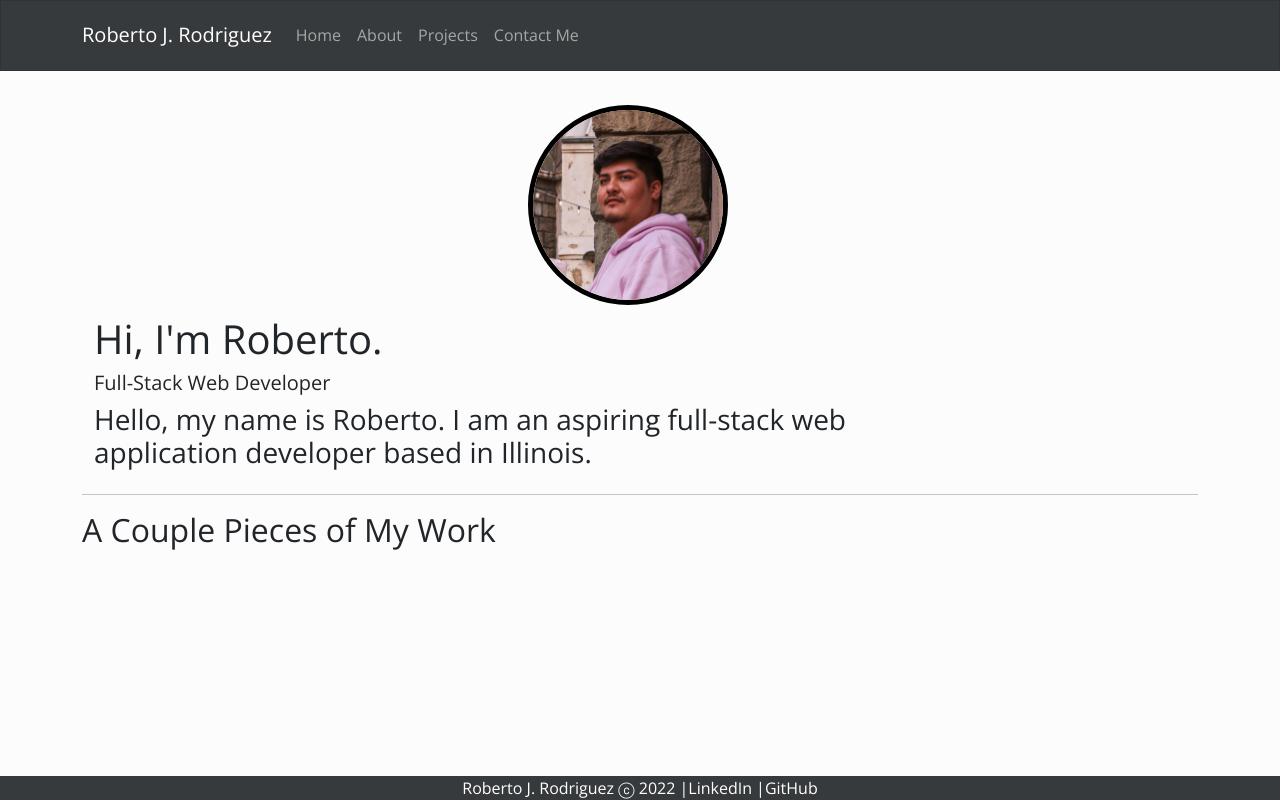
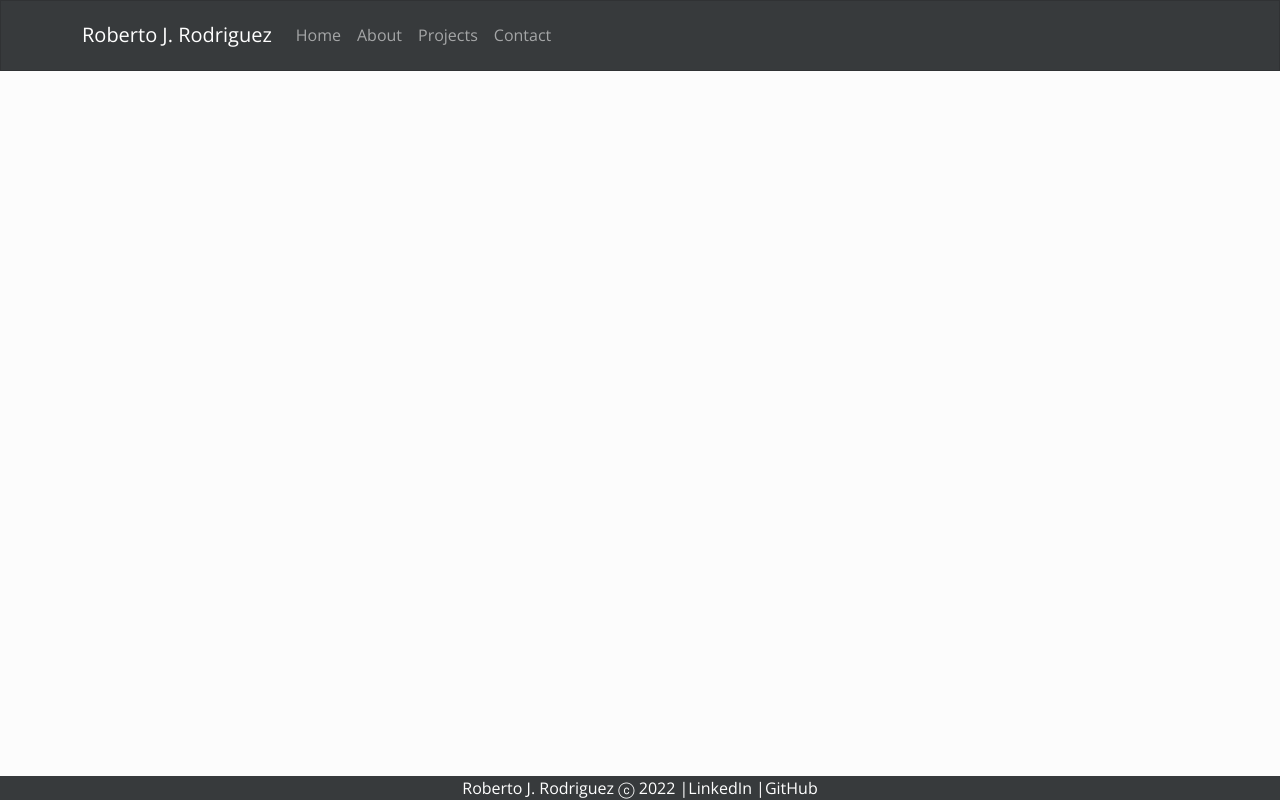
Before and after one commit to robertojrodriguez21/portfolio, a React (Create React App) app in the folder client/: page /about in a window 1280 px wide. Built offline with nearby package versions, Linux system fonts and the light colour scheme.

Commit message:
Nav Links work

```diff
--- a/client/src/App.js
+++ b/client/src/App.js
@@ -1,13 +1,16 @@
 import Nav from './components/Nav'
 import Footer from './components/Footer'
 import Home from './pages/Home '
+import { Routes, Route } from 'react-router-dom'
 
 function App() {
   return (
     <div className="App d-flex flex-column min-vh-100">
       <Nav />
       <main className="flex-grow-1">
-        <Home />
+        <Routes>
+          <Route path="/" element={<Home />} />
+        </Routes>
       </main>
       <Footer />
     </div>
--- a/client/src/components/Nav.jsx
+++ b/client/src/components/Nav.jsx
@@ -1,3 +1,5 @@
+import {Link} from 'react-router-dom'
+
 const Nav = () => {
   return (
     <nav className="navbar navbar-expand-lg navbar-dark bg-dark">
@@ -9,16 +11,16 @@ const Nav = () => {
         <div className="collapse navbar-collapse" id="navbarColor02">
           <ul className="navbar-nav me-auto">
             <li className="nav-item">
-              <a className="nav-link" href="#">Home</a>
+              <Link className='nav-link' to={'/'}><div>Home</div></Link>
             </li>
             <li className="nav-item">
-              <a className="nav-link" href="#">About</a>
+              <Link className='nav-link' to={'/about'}><div>About</div></Link>
             </li>
             <li className="nav-item">
-              <a className="nav-link" href="#">Projects</a>
+              <Link className='nav-link' to={'/projects'}><div>Projects</div></Link>
             </li>
             <li className="nav-item">
-              <a className="nav-link" href="#">Contact Me</a>
+              <Link className='nav-link' to={'/contact'}><div>Contact</div></Link>
             </li>
           </ul>
         </div>
```
